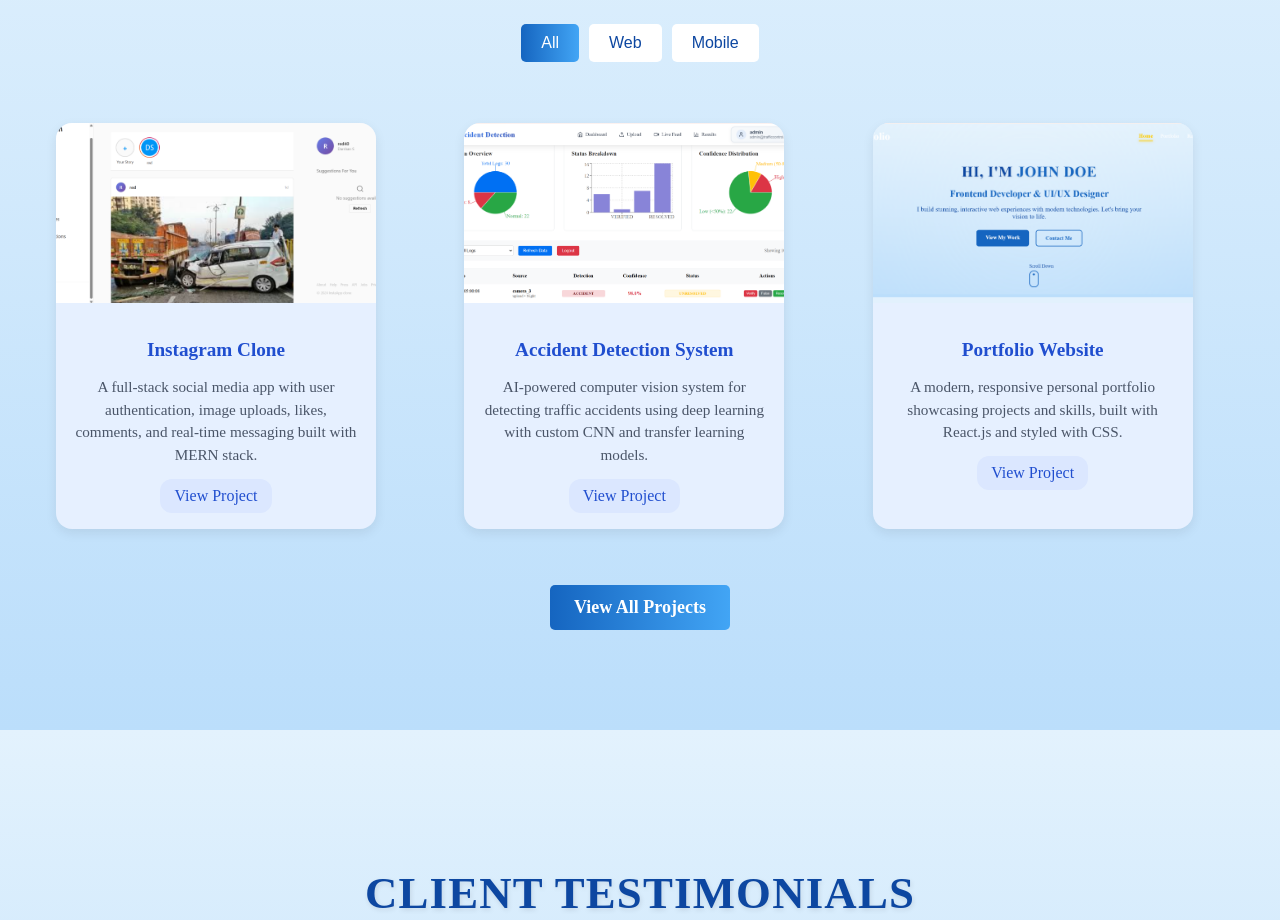
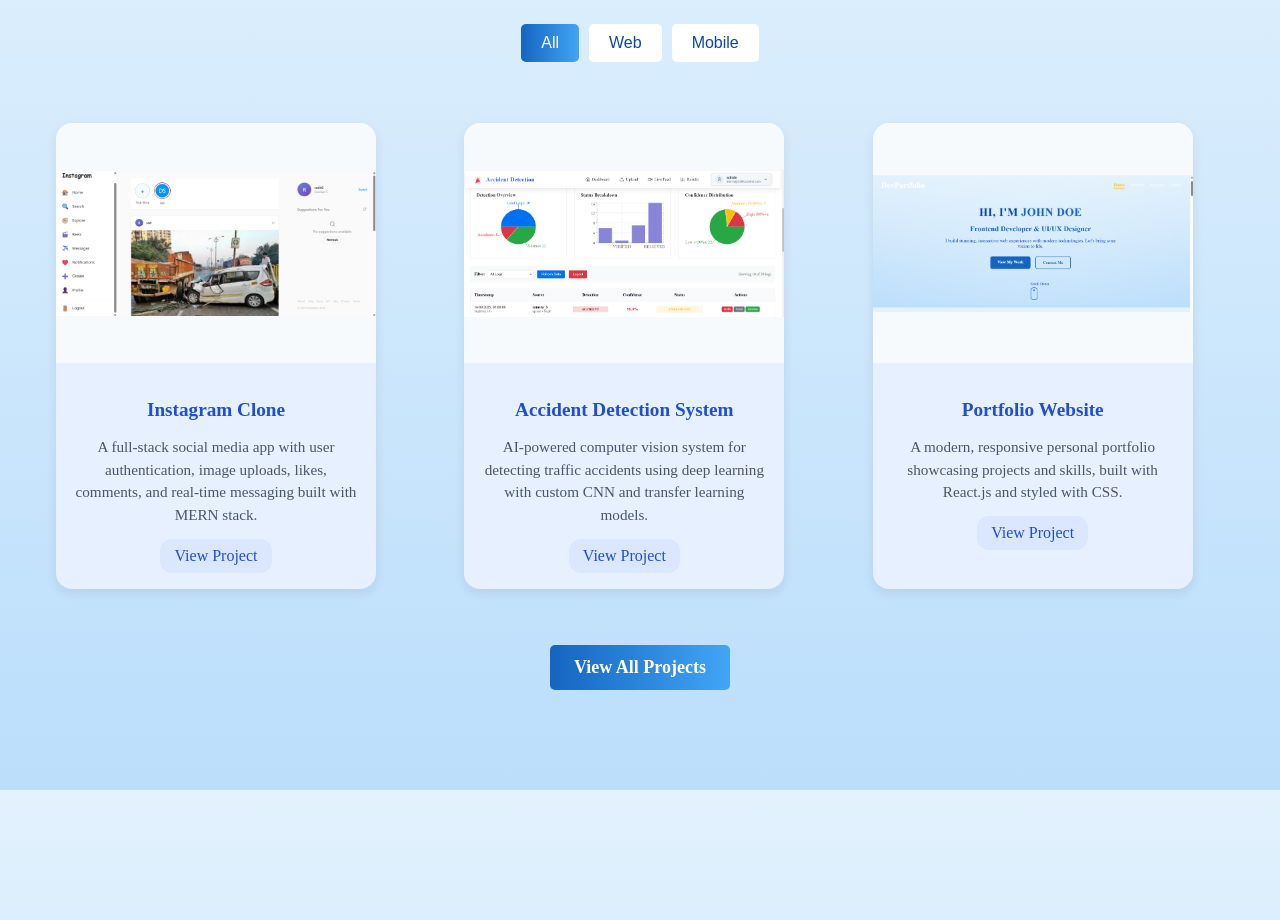
Before and after one commit to Darshan980/portfolio, a React (Vite) app: page / in a window 1280 px wide. Shown: the part 2360-3280 px from the top of the page. Built offline with nearby package versions, Linux system fonts and the light colour scheme.

Commit message:
Update ProjectCard.css

```diff
--- a/src/components/ProjectCard.css
+++ b/src/components/ProjectCard.css
@@ -14,19 +14,33 @@
   box-shadow: 0 8px 18px rgba(0, 0, 0, 0.12);
 }
 
-/* reserve space immediately */
+/* Fixed image container - increased height and better aspect ratio */
 .project-image-container {
-  aspect-ratio: 16 / 9;  /* prevents flicker */
+  aspect-ratio: 4 / 3;  /* Changed to 4:3 for better image display */
   width: 100%;
   overflow: hidden;
   display: block;
+  background: #f7fafc; /* Fallback background while loading */
+  position: relative;
 }
 
 .project-image {
   width: 100%;
   height: 100%;
-  object-fit: cover;
-  display: block; /* prevents inline-gap issues */
+  object-fit: contain; /* Changed from 'cover' to 'contain' to show full image */
+  object-position: center; /* Center the image */
+  display: block;
+  transition: opacity 0.3s ease; /* Smooth loading transition */
+}
+
+/* Alternative: If you want images to fill container but might crop */
+.project-image.fill-mode {
+  object-fit: cover; /* Use this class if you prefer cropped but filled images */
+}
+
+/* Loading state to prevent flash */
+.project-image:not([src]) {
+  opacity: 0;
 }
 
 .project-info {
```
